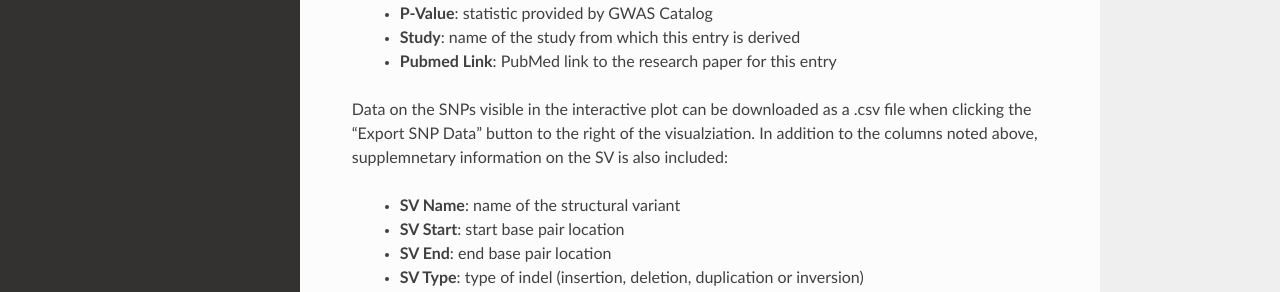
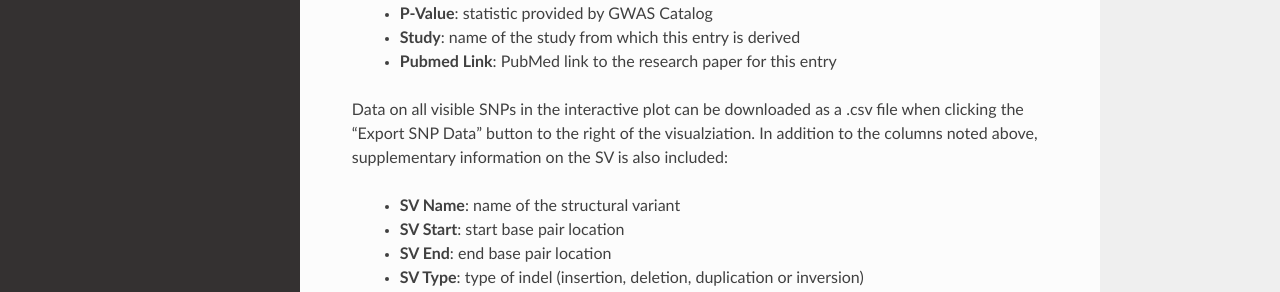
Before and after one commit to shalvichirmade/gwas-svatalog-docs, a Sphinx documentation site: the page built from source/index.rst, in a window 1280 px wide and 900 px high, scrolled down 2027 px. Shown: the part 385-677 px from the top of the window. Built offline with Sphinx 7.4.7 and the Read the Docs theme 2.0.0, drawn with Linux system fonts in a browser that asks for light colours.

Commit message:
grammar error

```diff
--- a/source/index.rst
+++ b/source/index.rst
@@ -114,7 +114,7 @@ This table will be populated based on the SNP selected in the plot. The informat
   * **Pubmed Link**: PubMed link to the research paper for this entry
 
 
-Data on the SNPs visible in the interactive plot can be downloaded as a .csv file when clicking the "Export SNP Data" button to the right of the visualziation. In addition to the columns noted above, supplemnetary information on the SV is also included:
+Data on all visible SNPs in the interactive plot can be downloaded as a .csv file when clicking the "Export SNP Data" button to the right of the visualziation. In addition to the columns noted above, supplementary information on the SV is also included:
 
   * **SV Name**: name of the structural variant
   * **SV Start**: start base pair location
```
